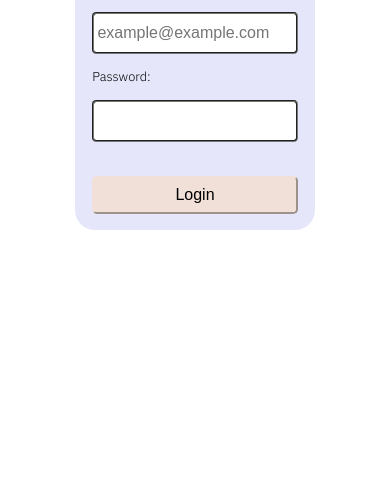
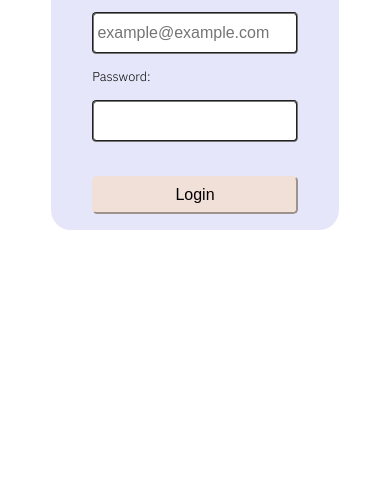
Before and after one commit to Krounosity/Login-page-website, a plain HTML site: page index.html in a window 390 px wide. Shown: the part 343-844 px from the top of the page. Drawn offline with Linux system fonts and the light colour scheme.

Commit message:
Responsive updates.

```diff
--- a/login.css
+++ b/login.css
@@ -77,7 +77,7 @@ body {
 
   #login {
     display: grid;
-    width: 15rem;
+    width: 18rem;
     font-size: 0.8rem;
     font-weight: 200;
     align-items: center;
@@ -93,7 +93,7 @@ body {
   }
   #login:hover {
     box-shadow: 0px 0px 12px 1px lavenderblush;
-    width: 16rem;
+    width: 17rem;
     padding: 2rem 0rem;
     margin: 14rem auto;
     border-radius: 0.81rem;
```
